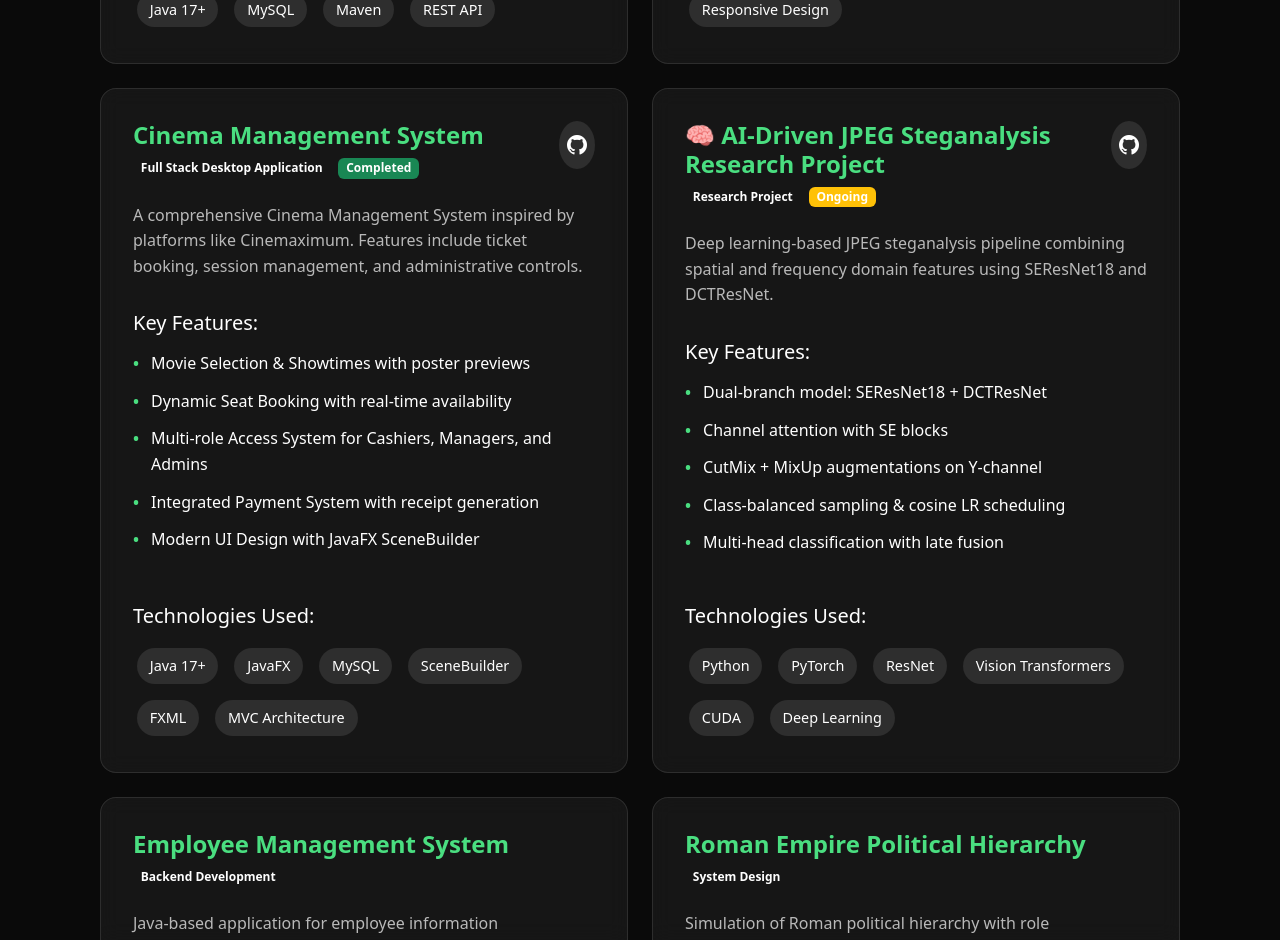
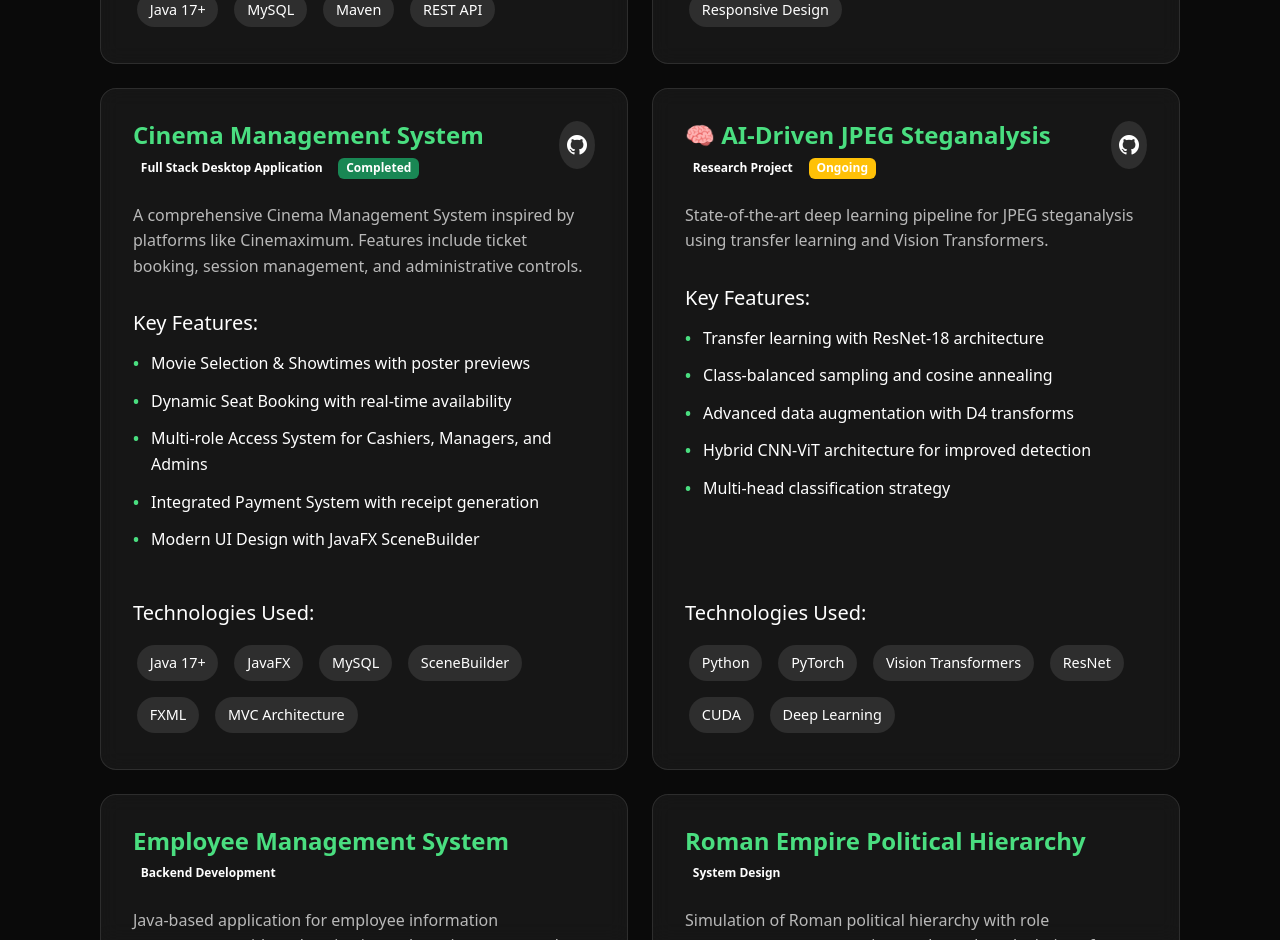
Before and after one commit to yarenbulut/myPortfolio, a React (Vite) app: page /projects in a window 1280 px wide. Shown: the part 1100-2040 px from the top of the page. Built offline with nearby package versions, Linux system fonts and the light colour scheme; the HTML template or start-up script is replaced by a standard one.

Commit message:
Update AI project content

```diff
--- a/src/pages/projects/index.tsx
+++ b/src/pages/projects/index.tsx
@@ -75,20 +75,20 @@ const Projects = () => {
       status: "Completed"
     },
     {
-      title: "🧠 AI-Driven JPEG Steganalysis Research Project",
-      description: "Deep learning-based JPEG steganalysis pipeline combining spatial and frequency domain features using SEResNet18 and DCTResNet.",
+      title: "🧠 AI-Driven JPEG Steganalysis",
+      description: "State-of-the-art deep learning pipeline for JPEG steganalysis using transfer learning and Vision Transformers.",
       features: [
-        "Dual-branch model: SEResNet18 + DCTResNet",
-        "Channel attention with SE blocks",
-        "CutMix + MixUp augmentations on Y-channel",
-        "Class-balanced sampling & cosine LR scheduling",
-        "Multi-head classification with late fusion"
+        "Transfer learning with ResNet-18 architecture",
+        "Class-balanced sampling and cosine annealing",
+        "Advanced data augmentation with D4 transforms",
+        "Hybrid CNN-ViT architecture for improved detection",
+        "Multi-head classification strategy"
       ],
       technologies: [
         "Python",
         "PyTorch",
+        "Vision Transformers",
         "ResNet",
-        "Vision Transformers",
         "CUDA",
         "Deep Learning"
       ],
```
